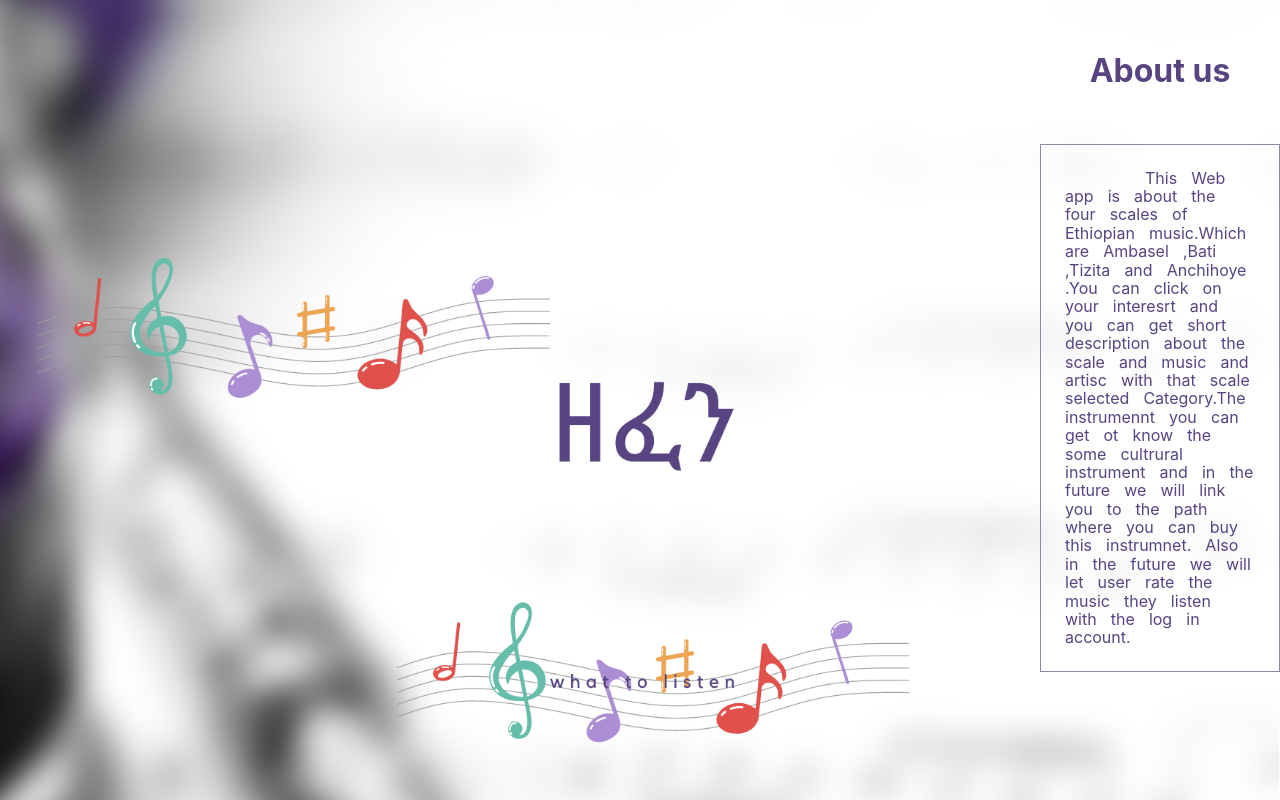
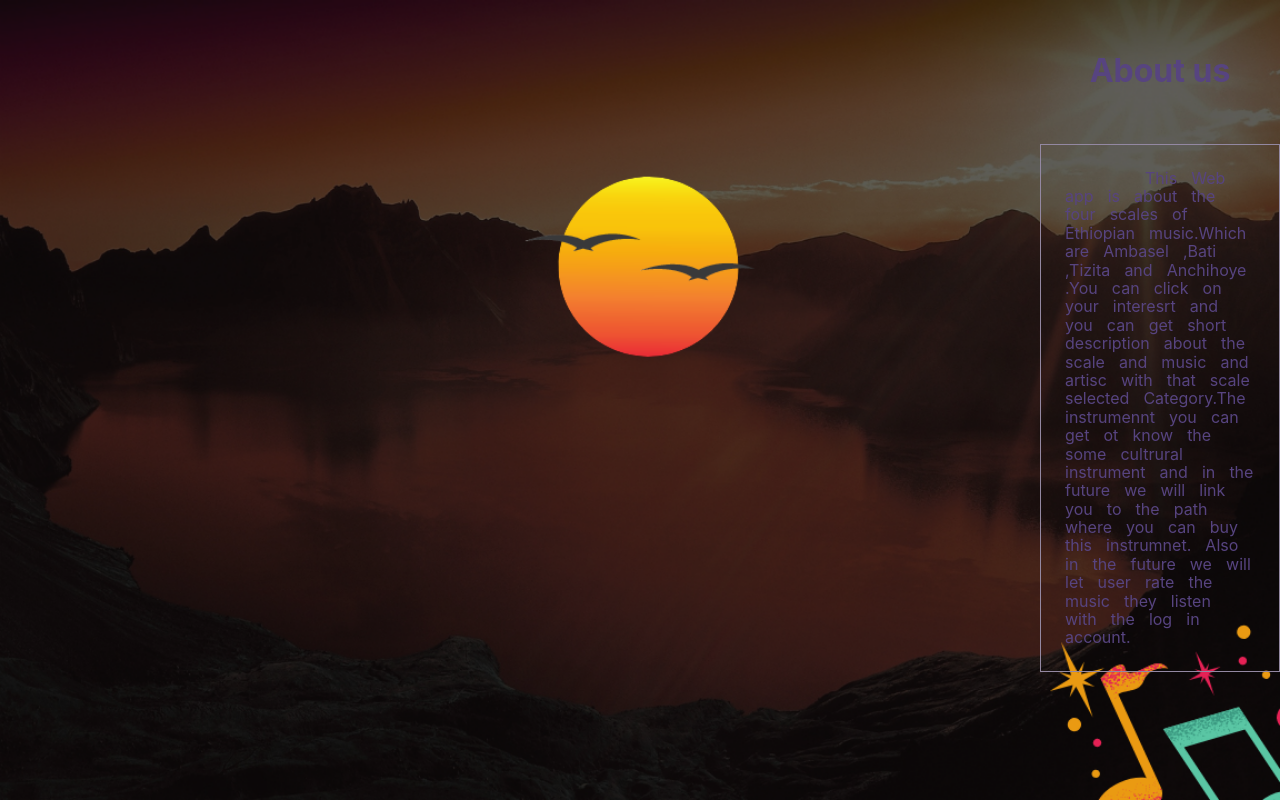
Before and after one commit to githiwi/ZEFEN, a React (Create React App) app: page /About in a window 1280 px wide. Built offline with nearby package versions, Linux system fonts and the light colour scheme.

Commit message:
home css moon

```diff
--- a/src/App.css
+++ b/src/App.css
@@ -1,5 +1,5 @@
 .App{
-    background-image: url('./images/1.png');
+    background-image: url('./images/Brown\ Music\ Vlog\ YouTube\ Thumbnail.png');
     /* background-color: #F1EAE6; */
     height: 100vh;
     background-position: center;
--- a/src/component/Header/Header.css
+++ b/src/component/Header/Header.css
@@ -3,7 +3,7 @@
   align-items: center;
   flex-direction: row;
   justify-content: space-between;
-  /* background-image: url("../../images/"); */
+
   background-repeat: no-repeat;
   background-color: #beafc2;
   /* background-color: #EDD1B9; */
```
